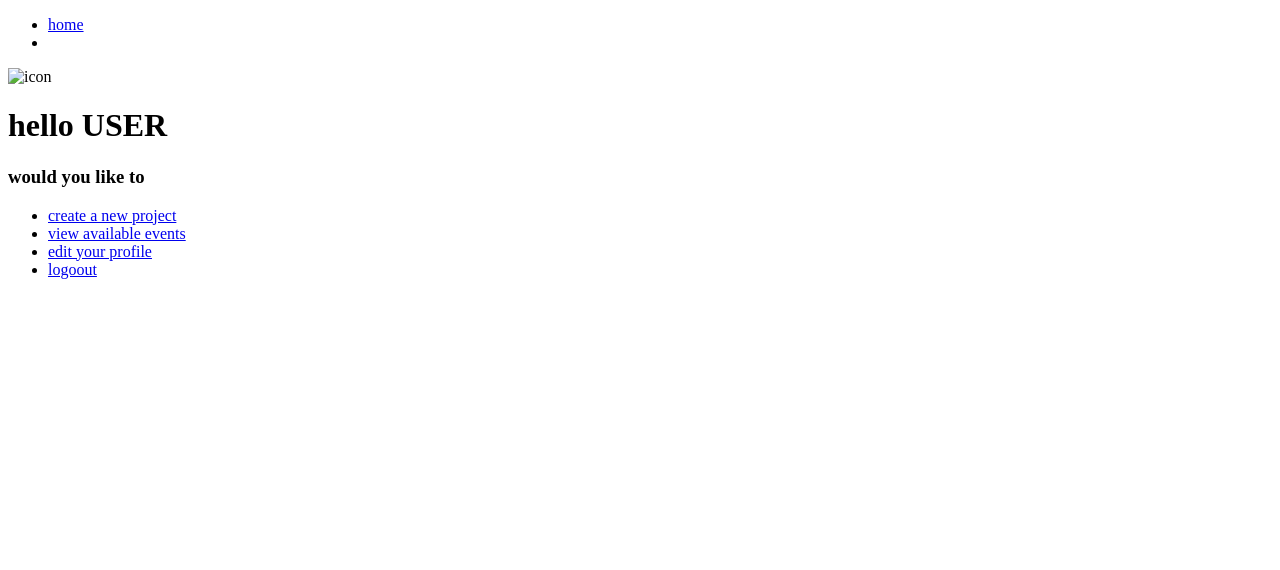
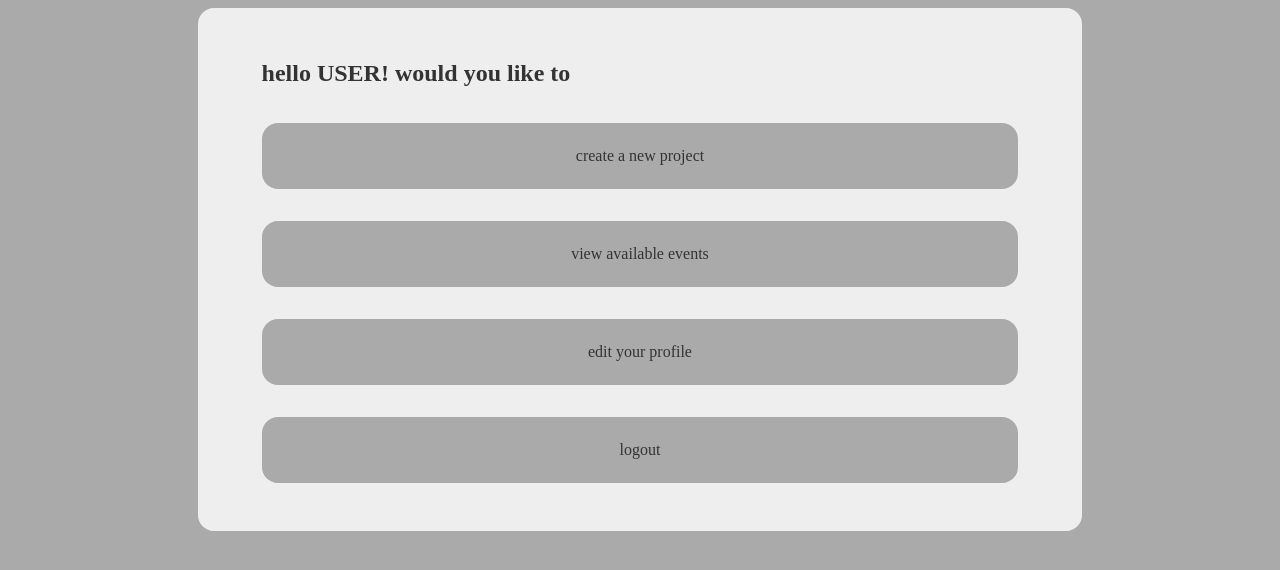
Before and after one commit to CSEN-SCU/csen-174-w24-project-letscollab, a plain HTML site: page html/home.html in a window 1280 px wide. Drawn offline with Linux system fonts and the light colour scheme; files that its build step writes are made by us from their sources.

Commit message:
some changes

```diff
--- a/css/base.css
+++ b/css/base.css
@@ -0,0 +1,55 @@
+html, body
+{
+    --background-color: #aaa;
+    --white: #eee;
+    --black: #333;
+
+    background-color: var(--background-color);
+    color: var(--black);
+    display: flex;
+    flex-direction: column;
+    justify-content: center;
+}
+
+main
+{
+    background-color: var(--white);
+    border-radius: 1rem;
+    box-sizing: border-box;
+    display: flex;
+    flex-direction: column;
+    margin: auto;
+    padding: 2rem 4rem;
+    /* text-align: center; */
+    width: 70%;
+}
+
+ul
+{
+    display: flex;
+    flex-direction: column;
+    list-style-type: none;
+    margin: 0;
+    padding: 0;
+
+    li
+    {
+        display: flex;
+        margin: 1rem 0;
+        text-align: center;
+
+        a
+        {
+            background-color: var(--background-color);
+            border-radius: 1rem;
+            box-sizing: border-box;
+            color: var(--black);
+            padding: 1.5rem 0;
+            height: 100%;
+            /* padding: 1rem; */
+            text-decoration: none;
+
+            width: 100%;
+        }
+    }
+}
--- /dev/null
+++ b/css/index.css
@@ -0,0 +1,22 @@
+html, body
+{
+    background-color: var(--background-color);
+    display: flex;
+    flex-direction: column;
+    height: 100%;
+    justify-content: center;
+}
+
+main
+{
+    background-color: var(--white);
+    border-radius: 1rem;
+    box-sizing: border-box;
+    display: flex;
+    flex-direction: column;
+    margin: auto;
+    padding: 2rem 4rem;
+    text-align: center;
+    width: 50%;
+
+}
--- a/html/home.html
+++ b/html/home.html
@@ -4,36 +4,23 @@
     <meta charset="UTF-8">
     <title>LetsCollab: Home</title>
 
-    <link rel="stylesheet" href="css/home.css">
+    <link rel="stylesheet" href="../css/base.css">
+    <link rel="stylesheet" href="../css/home.css">
     <script src="../js/jquery-3.7.1.js"></script>
     <script src="../js/home.js"></script>
 </head>
 
 <body>
-    <nav>
-        <!-- four navigation links -->
+    <main>
+        <h2>hello USER! would you like to</h2>
+
         <ul>
-            <li><a href="home.html">home</a></li>
-            <li></li>
+            <li><a href="home.html">create a new project</a></li>
+            <li><a href="events.html">view available events</a></li>
+            <li><a href="profile.html">edit your profile</a></li>
+            <!-- this should log you out -->
+            <li><a href="index.html">logout</a></li>
         </ul>
-    </nav>
-
-    <main>
-        <header>
-            <!-- image -->
-            <img src="icon.png" alt="icon" />
-            <h1>hello USER</h1>
-
-            <h3>would you like to</h3>
-            <ul>
-                <li><a href="home.html">create a new project</a></li>
-                <li><a href="events.html">view available events</a></li>
-                <li><a href="profile.html">edit your profile</a></li>
-                <!-- this should log you out -->
-                <li><a href="index.html">logoout</a></li>
-
-            </ul>
-        </header>
     </main>
 </body>
 </html>
```
Also changed, not shown: html/index.html (+5 -15 lines).
